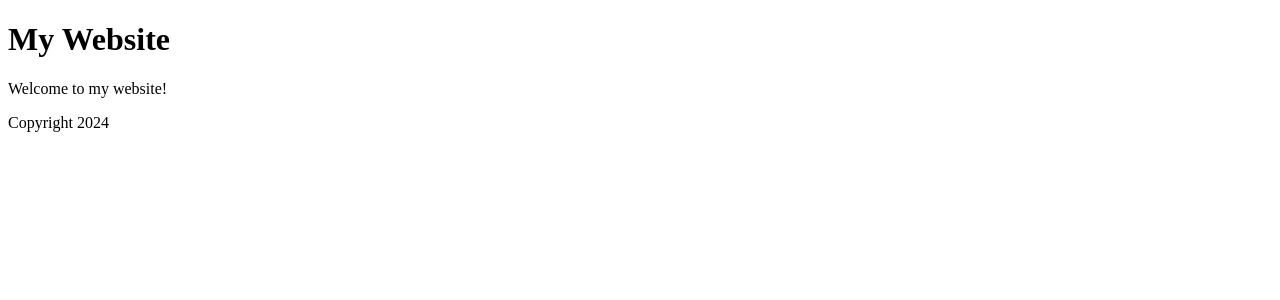
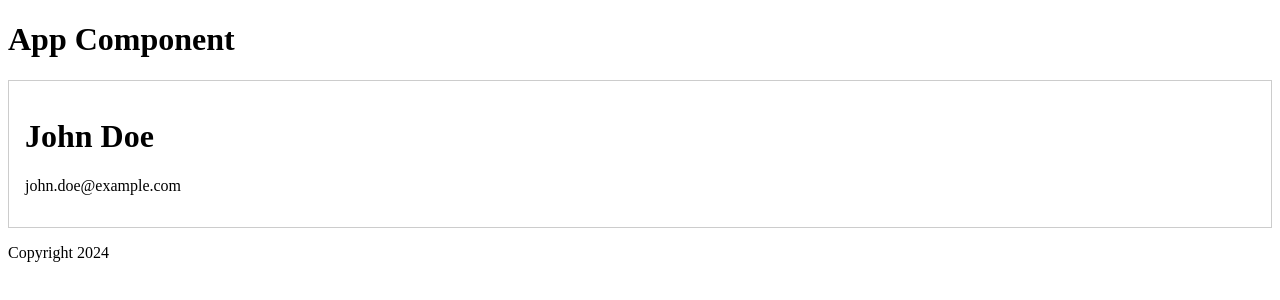
Before and after one commit to MuhammadIqbalAfandi/vue-basic, a Vue app: page / in a window 1280 px wide. Shown: the top 300 px of the page. Built offline with nearby package versions, Linux system fonts and the light colour scheme.

Commit message:
provide and inject

```diff
--- a/src/App.vue
+++ b/src/App.vue
@@ -1,14 +1,12 @@
 <script setup lang="ts">
 import Container from "./components/Container.vue";
+import UserProfileApp from "./components/UserProfileApp.vue";
 </script>
 
 <template>
   <Container title="My Website">
-    <template #header>
-      <h1>My Website</h1>
-    </template>
     <template #main>
-      <p>Welcome to my website!</p>
+      <UserProfileApp />
     </template>
     <template #footer>
       <p>Copyright 2024</p>
--- /dev/null
+++ b/src/components/UserProfile.vue
@@ -0,0 +1,30 @@
+<script setup lang="ts">
+import { inject } from "vue";
+
+type User = {
+  id: number;
+  name: string;
+  email: string;
+};
+
+const user = inject<User>("user");
+
+if (!user) {
+  throw new Error("User not found");
+}
+</script>
+
+<template>
+  <div class="card">
+    <h1>{{ user.name }}</h1>
+    <p>{{ user.email }}</p>
+  </div>
+</template>
+
+<style scoped>
+.card {
+  border: 1px solid #ccc;
+  padding: 16px;
+  margin-top: 16px;
+}
+</style>
--- /dev/null
+++ b/src/components/UserProfileApp.vue
@@ -0,0 +1,25 @@
+<script setup lang="ts">
+import { provide } from "vue";
+import UserProfile from "./UserProfile.vue";
+
+type User = {
+  id: number;
+  name: string;
+  email: string;
+};
+
+const user: User = {
+  id: 1,
+  name: "John Doe",
+  email: "john.doe@example.com",
+};
+
+provide("user", user);
+</script>
+
+<template>
+  <div>
+    <h1>App Component</h1>
+    <UserProfile />
+  </div>
+</template>
```
